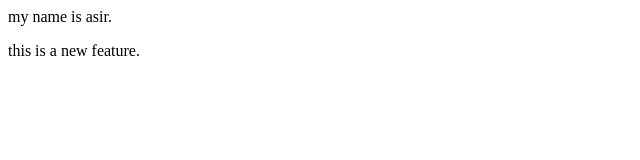
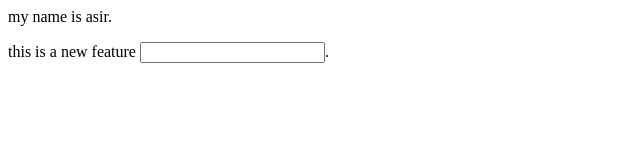
Before and after one commit to asir8719/localrepo, a plain HTML site: page index.html in a window 1280 px wide. Shown: the whole page, without its empty margins (0-640 px from the left). Drawn offline with Linux system fonts and the light colour scheme.

Commit message:
add input text

```diff
--- a/index.html
+++ b/index.html
@@ -1,2 +1,2 @@
 <p>my name is asir.</p>
-<p>this is a new feature.</p>
+<p>this is a new feature <input type="text" />.</p>
```
